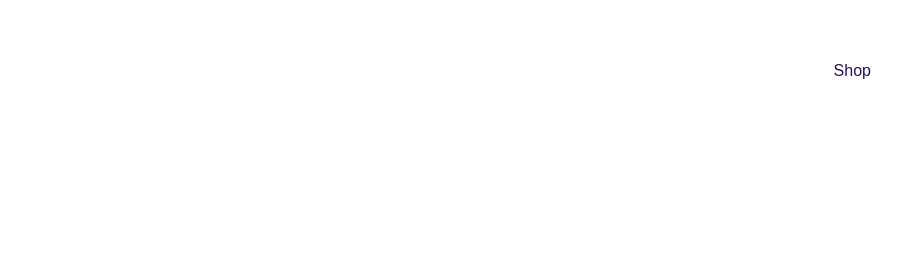
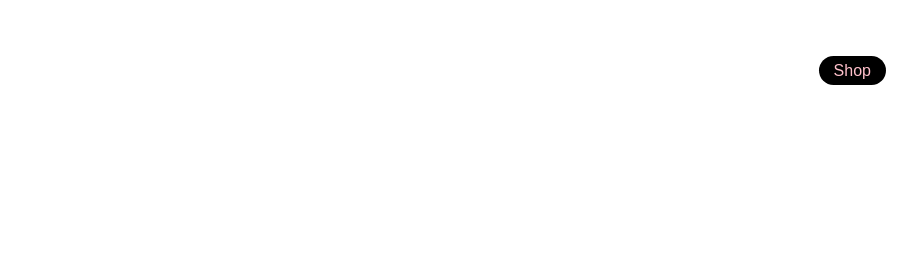
Before and after one commit to r3ynam/r3ynam.github.io, a plain HTML site: page shop.html in a window 1280 px wide. Shown: the top 280 px of the page, 212-1129 px from the left. Drawn offline with Linux system fonts and the light colour scheme.

Commit message:
gsergqr3

```diff
--- a/shop.html
+++ b/shop.html
@@ -49,8 +49,8 @@
             }
             header ul li a:hover,
             header ul li a.active{
-                background:#fff;
-                color:#2b1055;
+                background:#000000;
+                color:pink;
             }
             img{
                 float:left;
```
